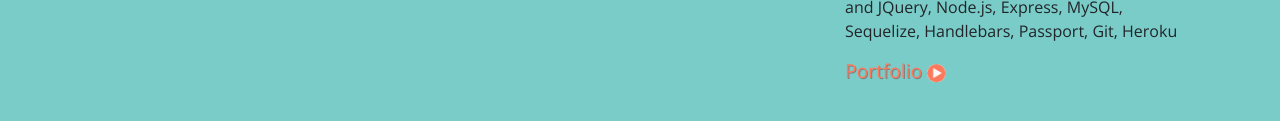
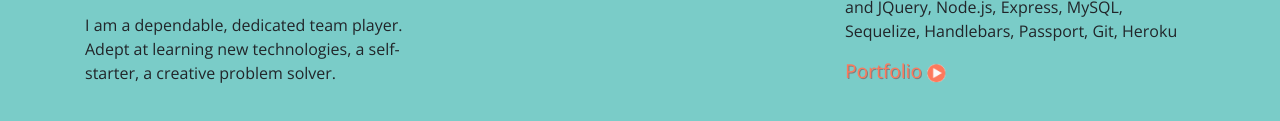
Before and after one commit to vasisko/Portfolio, a plain HTML site: page index.html in a window 1280 px wide. Shown: the part 441-562 px from the top of the page. Drawn offline with nearby package versions, Linux system fonts and the light colour scheme; a web font is replaced by a local one.

Commit message:
text revision

```diff
--- a/index.html
+++ b/index.html
@@ -39,10 +39,7 @@
     <h4>About me...</h4>
 
   <p>I am a front end web developer with a diverse background. My experience includes 15 years of project management and 10 years of front end coding (HTML and CSS). I've worked as a web developer in the past providing me with experience in all stages of web development. I'm ready to get back at it now and I have upped my game to include full stack development skills.</p>
-
-
-  <!--<p>With a diverse background that includes 15 years of project management and 10 years of HTML and CSS coding,  I've worked as a mechanical engineer, a project engineer, a web developer and a high school math teacher.  I am a dependable, dedicated team player, a quick learner, a self-starter, a creative problem solver.  I've got the full stack covered.</p>-->
-
+  <p>I am a dependable, dedicated team player.  Adept at learning new technologies, a self-starter, a creative problem solver.  </p>
 
 
     <!--<p>I'm not just searching for a job, I am searching for a career.</p>-->
@@ -69,9 +66,11 @@
 
   </div>
 </div>
+</div>
 
 
-</div>
+
+
 
 </body>
 </html>
```
